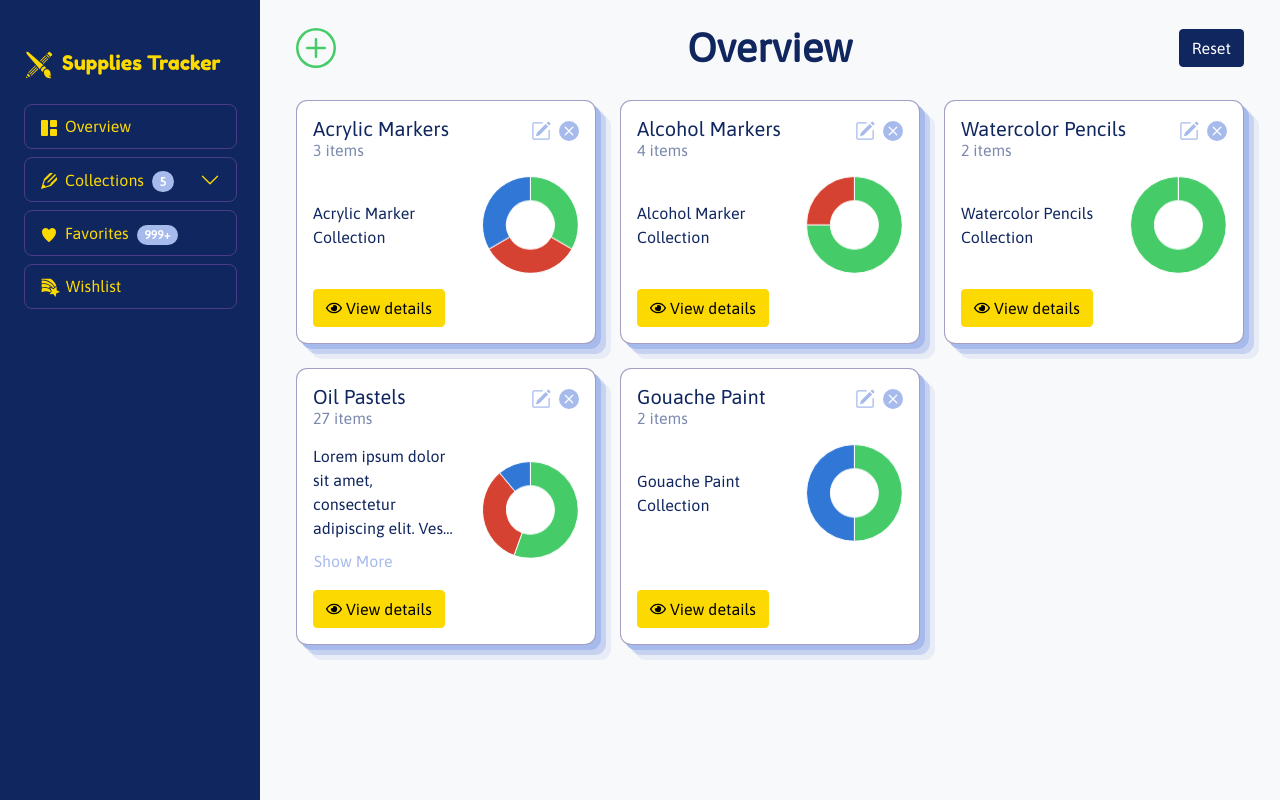
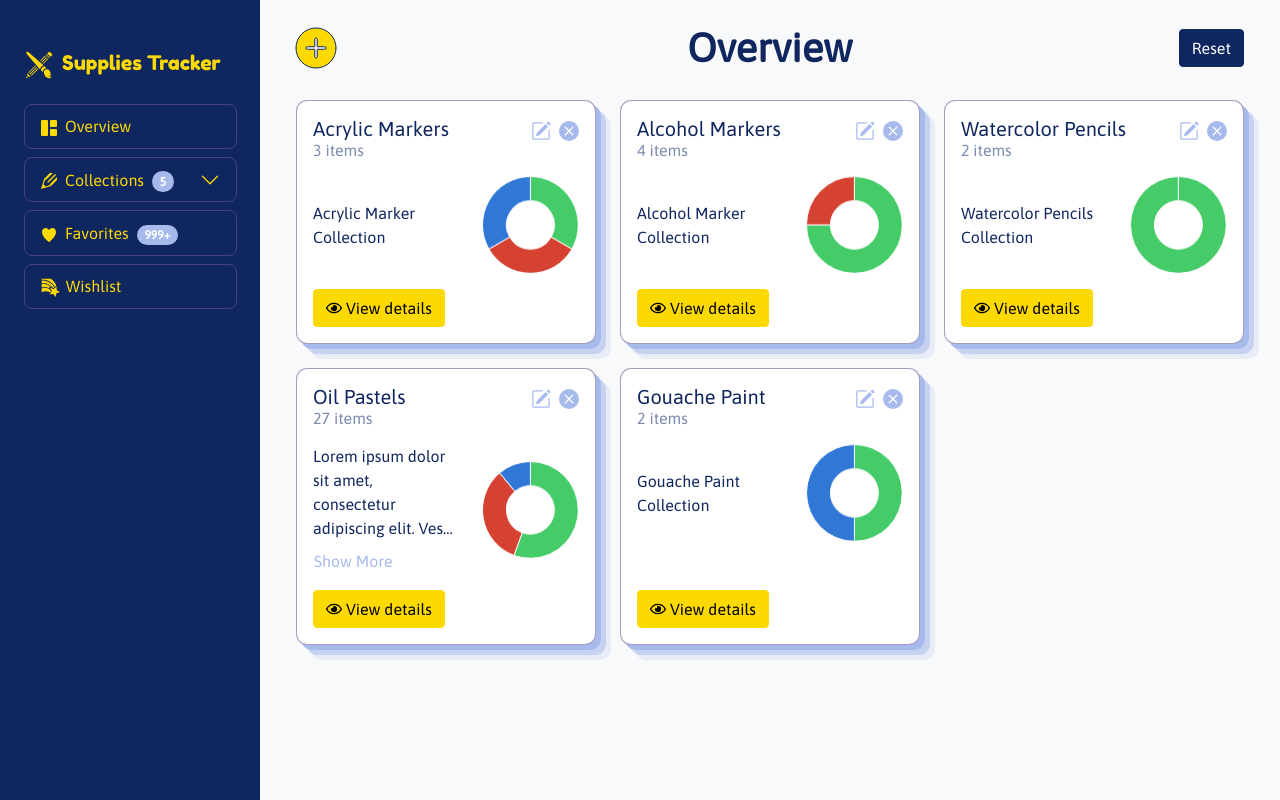
Before and after one commit to YoanaIvanova/suppliestracker-reactjs, a React (Create React App) app: page / in a window 1280 px wide. Built offline with nearby package versions, Linux system fonts and the light colour scheme; a web font is replaced by a local one.

Commit message:
Change "Add New Button" styles to fit in with the theme

```diff
--- a/src/components/AddNewButton.js
+++ b/src/components/AddNewButton.js
@@ -1,4 +1,4 @@
-import { BsPlusCircle } from "react-icons/bs";
+import { BsPlusCircleFill } from "react-icons/bs";
 
 const AddNewButton = (props) => {
   return (
@@ -6,7 +6,16 @@ const AddNewButton = (props) => {
       className="add-new-wrapper d-flex justify-content-center align-items-center"
       onClick={props.action}
     >
-      <BsPlusCircle size="2.5em" className="add-new-icon me-2" />
+      <BsPlusCircleFill
+        size="2.5em"
+        className="add-new-icon me-2"
+        style={{
+          paintOrder: "fill",
+          stroke: "var(--bs-primary)",
+          strokeWidth: "0.4",
+          overflow: "visible",
+        }}
+      />
       <div className="add-new-text fw-bold">
         {props.text ? props.text : "Add new"}
       </div>
--- a/src/scss/components/_add_new_button.scss
+++ b/src/scss/components/_add_new_button.scss
@@ -2,12 +2,12 @@
   cursor: pointer;
 
   .add-new-icon {
-    color: $success;
+    color: $secondary;
     transition: all 0.1s ease-in-out;
   }
 
   .add-new-text {
-    color: $success;
+    color: $primary;
     max-width: 0;
     overflow: hidden;
     white-space: nowrap;
@@ -15,9 +15,12 @@
   }
 
   &:hover {
-    .add-new-text,
+    .add-new-text {
+      color: tint-color($primary, 20%);
+    }
+
     .add-new-icon {
-      color: shade-color($success, 20%);
+      color: tint-color($secondary, 20%);
     }
 
     @include media-breakpoint-up(md) {
@@ -27,7 +30,7 @@
       }
 
       .add-new-icon {
-        color: shade-color($success, 20%);
+        color: tint-color($secondary, 20%);
         transform: scale(1.1);
       }
     }
```
